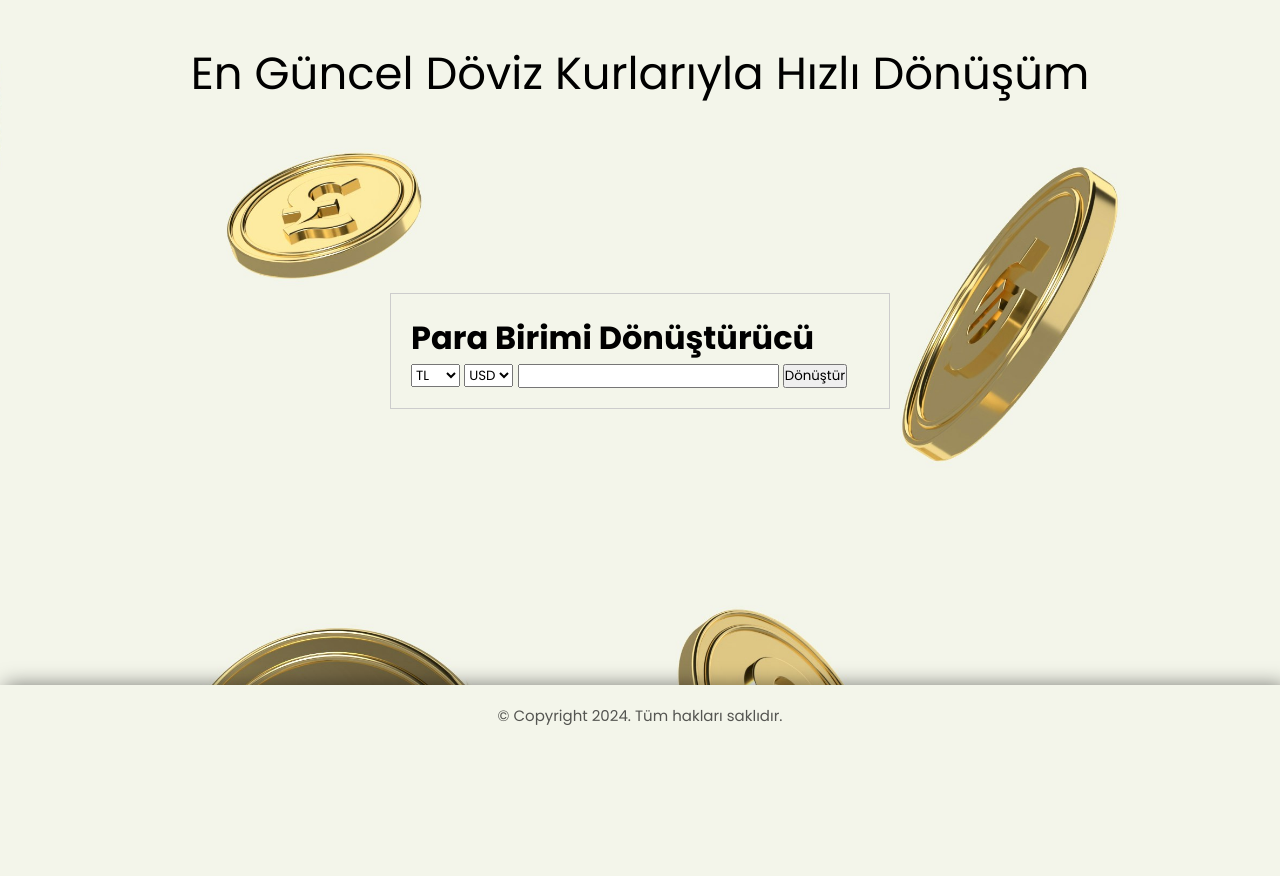
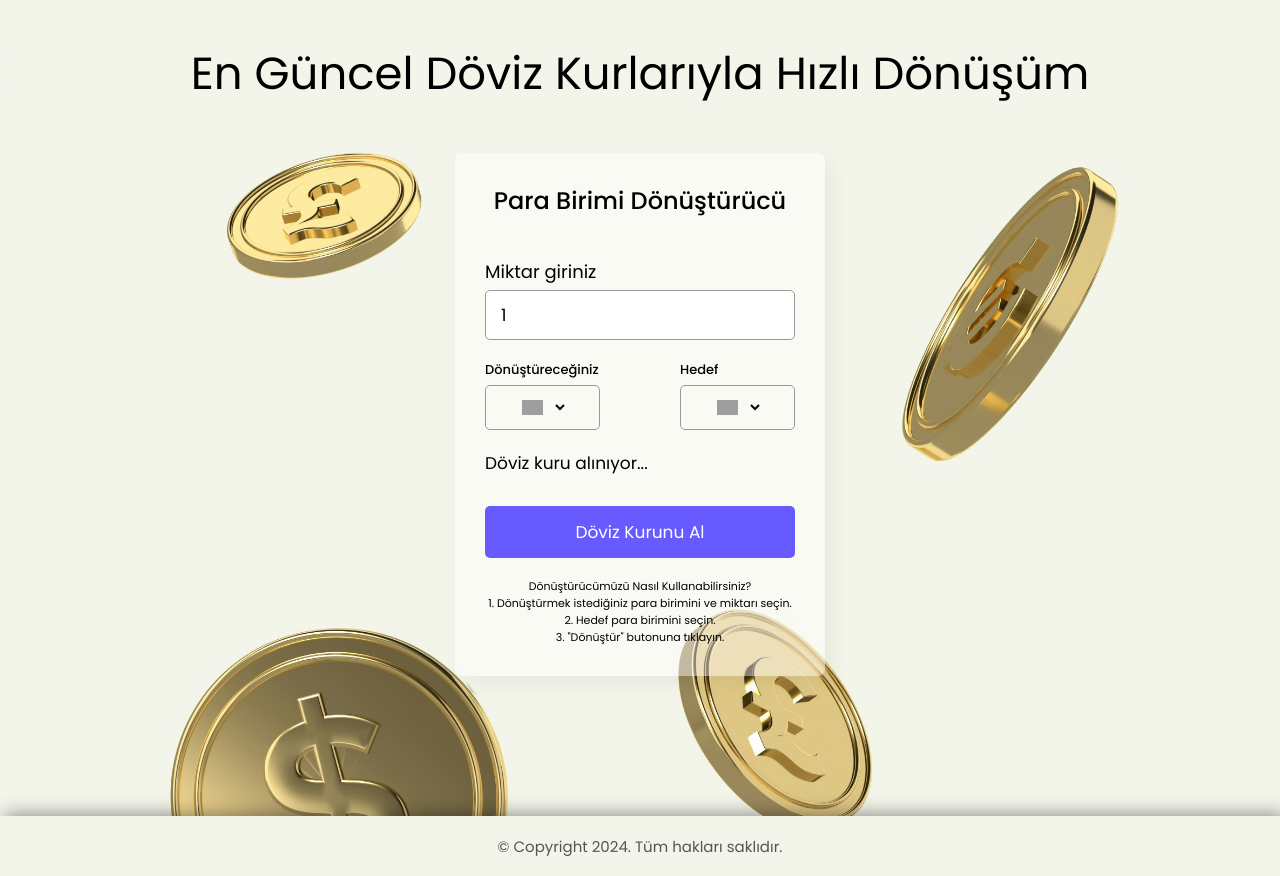
Before and after one commit to tolgab35/Doviz-Otomasyon-Sitesi, a PHP site: page /donusturucu.html in a window 1280 px wide. Shown: the part 55-931 px from the top of the page. Before the commit the page ends 780 px from the top, so only its background shows below. Run offline with PHP 8.4, Linux system fonts and the light colour scheme; lists and menus that the app fills with data are empty; grey boxes are pictures that could not be loaded.

Commit message:
update converter form in donusturucu.html

```diff
--- a/donusturucu.html
+++ b/donusturucu.html
@@ -34,26 +34,48 @@
       <h1>En Güncel Döviz Kurlarıyla Hızlı Dönüşüm</h1>
     </section>
 
-    <div class="container">
-      <h1>Para Birimi Dönüştürücü</h1>
-      <div class="form">
-        <select id="kaynak" name="kaynak">
-          <option value="TL">TL</option>
-          <option value="USD">USD</option>
-        </select>
+    <div class="wrapper" style="position: relative; bottom: 140px">
+      <header>Para Birimi Dönüştürücü</header>
 
-        <select id="hedef" name="hedef">
-          <option value="USD">USD</option>
-          <option value="TL">TL</option>
-        </select>
+      <form action="#">
+        <div class="amount">
+          <p>Miktar giriniz</p>
+          <input type="text" value="1" />
+        </div>
 
-        <input type="number" id="miktar" name="miktar" required />
+        <div class="drop-list">
+          <div class="from">
+            <p style="font-size: 13px; font-weight: 500">Dönüştüreceğiniz</p>
+            <div class="select-box">
+              <img src="https://flagcdn.com/48x36/us.png" alt="flag" />
+              <select>
+                <!-- Options tag are inserted from JavaScript -->
+              </select>
+            </div>
+          </div>
 
-        <button type="button">Dönüştür</button>
-      </div>
-      <div class="sonuc">
-        <p id="sonuc-metni"></p>
-      </div>
+          <div class="icon"><i class="fas fa-exchange-alt"></i></div>
+
+          <div class="to">
+            <p style="font-size: 13px; font-weight: 500">Hedef</p>
+            <div class="select-box">
+              <img src="https://flagcdn.com/48x36/np.png" alt="flag" />
+              <select>
+                <!-- Options tag are inserted from JavaScript -->
+              </select>
+            </div>
+          </div>
+        </div>
+
+        <div class="exchange-rate">Döviz kuru alınıyor...</div>
+        <button>Döviz Kurunu Al</button>
+      </form>
+
+      <p style="text-align: center; font-size: 11px; font-weight: 400">
+        Dönüştürücümüzü Nasıl Kullanabilirsiniz? <br />1. Dönüştürmek
+        istediğiniz para birimini ve miktarı seçin. <br />
+        2. Hedef para birimini seçin. <br />3. "Dönüştür" butonuna tıklayın.
+      </p>
     </div>
 
     <footer class="footer">
--- a/style.css
+++ b/style.css
@@ -258,6 +258,7 @@ body,
   text-align: center;
   padding-top: 10px;
   padding-bottom: 20px;
+  box-shadow: 7px 7px 20px rgba(0, 0, 0, 0.05);
 }
 .signup-form input {
   background-color: #fbfbfb;
@@ -325,13 +326,12 @@ body,
   width: 370px;
   padding: 30px;
   border-radius: 7px;
-  background: #fff;
+  background: #ffffff6f;
   box-shadow: 7px 7px 20px rgba(0, 0, 0, 0.05);
   margin: auto;
-  margin-top: 50px;
 }
 .wrapper header {
-  font-size: 28px;
+  font-size: 24px;
   font-weight: 500;
   text-align: center;
 }
```
